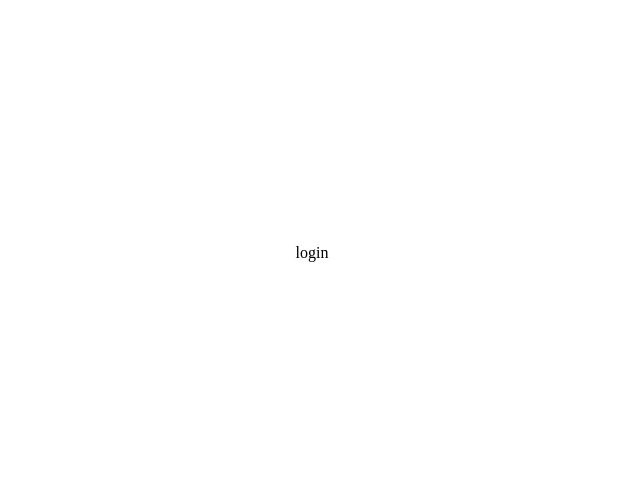
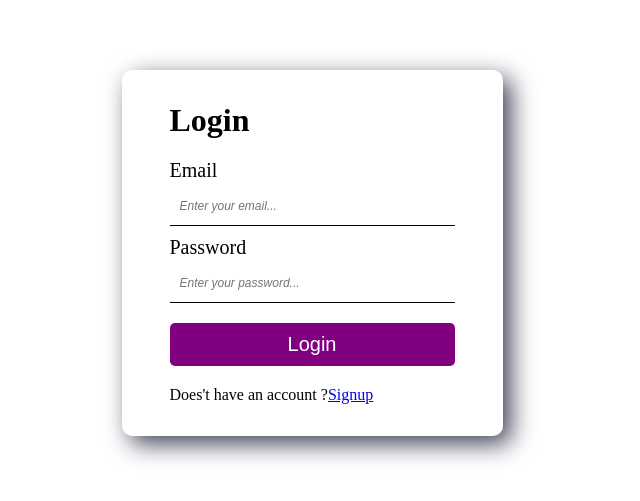
Before and after one commit to GihanSujith/jwt-auth-app, a React (Create React App) app in the folder frontend/: page /login in a window 1280 px wide. Shown: the part 147-648 px from the top of the page, without its empty margins (328-968 px from the left). Built offline with nearby package versions, Linux system fonts and the light colour scheme; the HTML template or start-up script is replaced by a standard one.

Commit message:
Login API Call and Login Form

```diff
--- a/frontend/src/pages/Login.js
+++ b/frontend/src/pages/Login.js
@@ -1,9 +1,93 @@
-import React from 'react'
+import React, { useState } from 'react'
+import { Link, useNavigate } from 'react-router-dom'
+import { ToastContainer } from 'react-toastify';
+import { handleError, handleSuccess } from '../utils';
 
-function login() {
-  return (
-    <div>login</div>
-  )
+function Login() {
+
+    const [loginInfo, setLoginInfo] = useState({
+        email: '',
+        password: ''
+    })
+
+    const navigate = useNavigate();
+
+    const handleChange = (e) => {
+        const { name, value } = e.target;
+        console.log(name, value);
+        const copyLoginInfo = { ...loginInfo };
+        copyLoginInfo[name] = value;
+        setLoginInfo(copyLoginInfo);
+    }
+
+    const handleLogin = async (e) => {
+        e.preventDefault();
+        const { email, password } = loginInfo;
+        if (!email || !password) {
+            return handleError('email and password are required')
+        }
+        try {
+            const url = `https://deploy-mern-app-1-api.vercel.app/auth/login`;
+            const response = await fetch(url, {
+                method: "POST",
+                headers: {
+                    'Content-Type': 'application/json'
+                },
+                body: JSON.stringify(loginInfo)
+            });
+            const result = await response.json();
+            const { success, message, jwtToken, name, error } = result;
+            if (success) {
+                handleSuccess(message);
+                localStorage.setItem('token', jwtToken);
+                localStorage.setItem('loggedInUser', name);
+                setTimeout(() => {
+                    navigate('/home')
+                }, 1000)
+            } else if (error) {
+                const details = error?.details[0].message;
+                handleError(details);
+            } else if (!success) {
+                handleError(message);
+            }
+            console.log(result);
+        } catch (err) {
+            handleError(err);
+        }
+    }
+
+    return (
+        <div className='container'>
+            <h1>Login</h1>
+            <form onSubmit={handleLogin}>
+                <div>
+                    <label htmlFor='email'>Email</label>
+                    <input
+                        onChange={handleChange}
+                        type='email'
+                        name='email'
+                        placeholder='Enter your email...'
+                        value={loginInfo.email}
+                    />
+                </div>
+                <div>
+                    <label htmlFor='password'>Password</label>
+                    <input
+                        onChange={handleChange}
+                        type='password'
+                        name='password'
+                        placeholder='Enter your password...'
+                        value={loginInfo.password}
+                    />
+                </div>
+                <button type='submit'>Login</button>
+                <span>Does't have an account ?
+                    <Link to="/signup">Signup</Link>
+                </span>
+            </form>
+            <ToastContainer />
+        </div>
+    )
 }
 
-export default login
+export default Login
--- a/frontend/src/pages/Signup.js
+++ b/frontend/src/pages/Signup.js
@@ -1,54 +1,51 @@
 import React, { useState } from 'react'
 import { Link, useNavigate } from 'react-router-dom'
-import {ToastContainer} from 'react-toastify';
+import { ToastContainer } from 'react-toastify';
 import { handleError, handleSuccess } from '../utils';
 
-
-
-function signup() {
+function Signup() {
 
     const [signupInfo, setSignupInfo] = useState({
-        name:'',
-        email:'',
-        password:''
+        name: '',
+        email: '',
+        password: ''
     })
 
     const navigate = useNavigate();
-    const handleChange = (e)=>{
-        const {name,value} = e.target;
-        console.log(name,value);
+    const handleChange = (e) => {
+        const { name, value } = e.target;
+        console.log(name, value);
         const copySignupInfo = { ...signupInfo };
         copySignupInfo[name] = value;
         setSignupInfo(copySignupInfo);
-
     }
 
-    const handleSignup = async (e)=>{
+    const handleSignup = async (e) => {
         e.preventDefault();
-        const {name,email,password}=signupInfo;
-        if(!name||!email||!password){
-            return handleError('name,email and password are required')
+        const { name, email, password } = signupInfo;
+        if (!name || !email || !password) {
+            return handleError('name, email and password are required')
         }
         try {
-            const url = "http://localhost:8080/auth/signup";
-            const response = await fetch(url,{
-                method:"POST",
-                headers:{
-                    'Content-Type':'application/json'
+            const url = `https://deploy-mern-app-1-api.vercel.app/auth/signup`;
+            const response = await fetch(url, {
+                method: "POST",
+                headers: {
+                    'Content-Type': 'application/json'
                 },
                 body: JSON.stringify(signupInfo)
             });
             const result = await response.json();
-            const {success,message,error} = result;
-            if(success){
+            const { success, message, error } = result;
+            if (success) {
                 handleSuccess(message);
-                setTimeout(()=>{
+                setTimeout(() => {
                     navigate('/login')
-                },1000)
-            }else if(error){
+                }, 1000)
+            } else if (error) {
                 const details = error?.details[0].message;
                 handleError(details);
-            }else if(!success){
+            } else if (!success) {
                 handleError(message);
             }
             console.log(result);
@@ -56,13 +53,12 @@ function signup() {
             handleError(err);
         }
     }
-
     return (
         <div className='container'>
-        <h1>Login</h1>
-        <from onSubmit={handleSignup}>
+            <h1>Signup</h1>
+            <form onSubmit={handleSignup}>
                 <div>
-                <label htmaFor='name'>Name</label>
+                    <label htmlFor='name'>Name</label>
                     <input
                         onChange={handleChange}
                         type='text'
@@ -70,39 +66,36 @@ function signup() {
                         autoFocus
                         placeholder='Enter your name...'
                         value={signupInfo.name}
-
                     />
                 </div>
                 <div>
-                <label htmaFor='email'>Email</label>
+                    <label htmlFor='email'>Email</label>
                     <input
                         onChange={handleChange}
                         type='email'
                         name='email'
                         placeholder='Enter your email...'
                         value={signupInfo.email}
-
                     />
                 </div>
                 <div>
-                <label htmaFor='password'>Password</label>
+                    <label htmlFor='password'>Password</label>
                     <input
                         onChange={handleChange}
                         type='password'
                         name='password'
                         placeholder='Enter your password...'
                         value={signupInfo.password}
-
                     />
                 </div>
                 <button type='submit'>Signup</button>
                 <span>Already have an account ?
                     <Link to="/login">Login</Link>
                 </span>
-        </from>
-        <ToastContainer/>
+            </form>
+            <ToastContainer />
         </div>
     )
 }
 
-export default signup
+export default Signup
```
Lines whose indentation alone changed are shown as unchanged.
